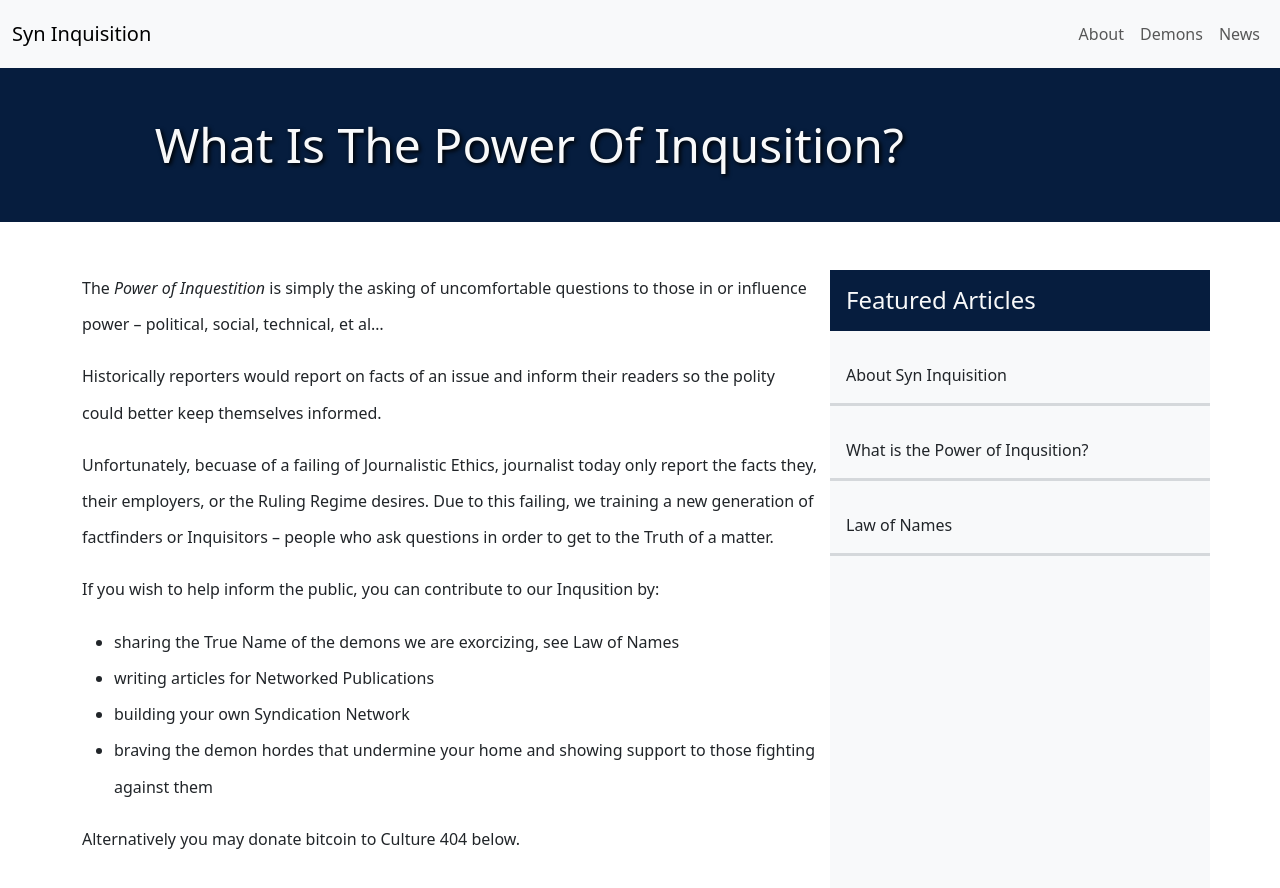
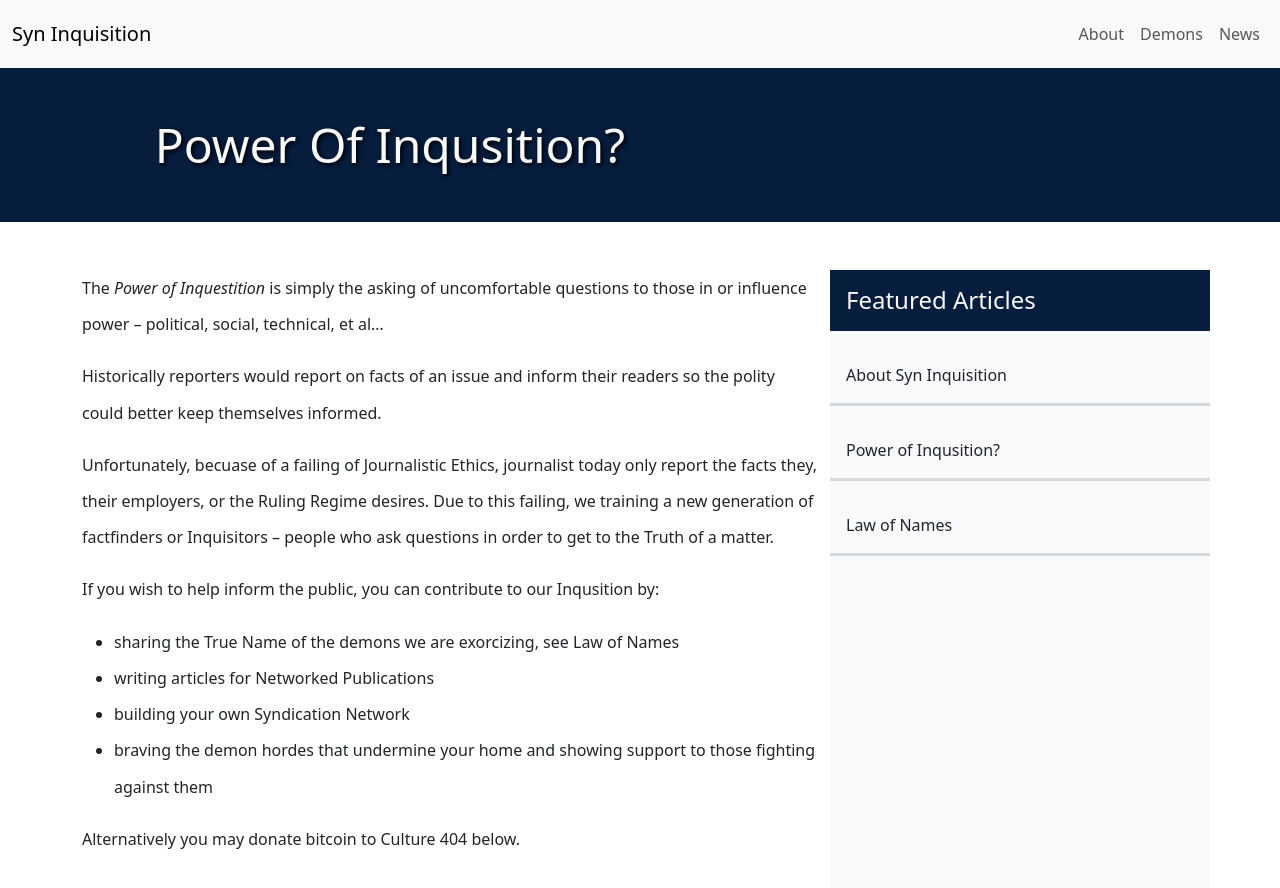
Before and after one commit to Culture-404/Syn_Inquisition, a Jekyll site: the page built from _library/2024-03-19-inqusition.md, in a window 1280 px wide and 900 px high. Shown: the top 888 px of the window. Built offline with Jekyll 4.4.1, drawn with Linux system fonts in a browser that asks for light colours.

Commit message:
Update 2024-03-19-inqusition.md

```diff
--- a/_library/2024-03-19-inqusition.md
+++ b/_library/2024-03-19-inqusition.md
@@ -1,6 +1,6 @@
 ---
 layout: post
-title: "What is the Power of Inqusition?"
+title: "Power of Inqusition?"
 permalink: /power-of-inqusition
 date: 2024-03-19
 published: true
```
